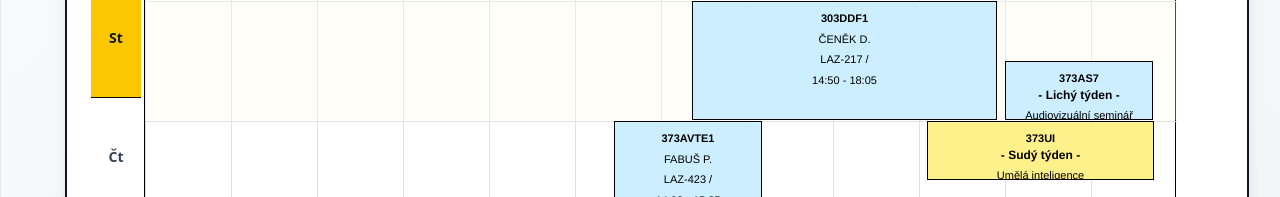
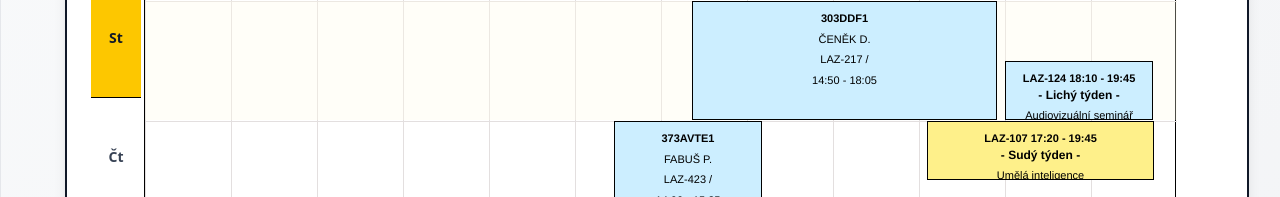
Before and after one commit to martintomekvfx/FAMU, a React (Vite) app in the folder semeter_one/famu-notes/: page /FAMU/timetable in a window 1280 px wide. Shown: the part 538-735 px from the top of the page. Built offline with nearby package versions, Linux system fonts and the light colour scheme.

Commit message:
Fix timetable: separate time display logic - small boxes (lichý/sudý) show time inline, large boxes show time on separate linKOKOTUNAe

```diff
--- a/semeter_one/famu-notes/src/components/TimetableWidget.jsx
+++ b/semeter_one/famu-notes/src/components/TimetableWidget.jsx
@@ -88,7 +88,7 @@ const CLASSES = [
     width: 148, // 1h 35min duration
     top: 300,
     height: 59,
-    code: '373AS7',
+    code: 'LAZ-124 18:10 - 19:45',
     teacher: 'Audiovizuální seminář',
     room: 'LAZ-124 18:10 - 19:45',
     time: '18:10 - 19:45',
@@ -117,7 +117,7 @@ const CLASSES = [
     width: 227, // 2h 25min duration
     top: 360,
     height: 59,
-    code: '373UI',
+    code: 'LAZ-107 17:20 - 19:45',
     teacher: 'Umělá inteligence',
     room: 'LAZ-107 17:20 - 19:45',
     time: '17:20 - 19:45',
```
